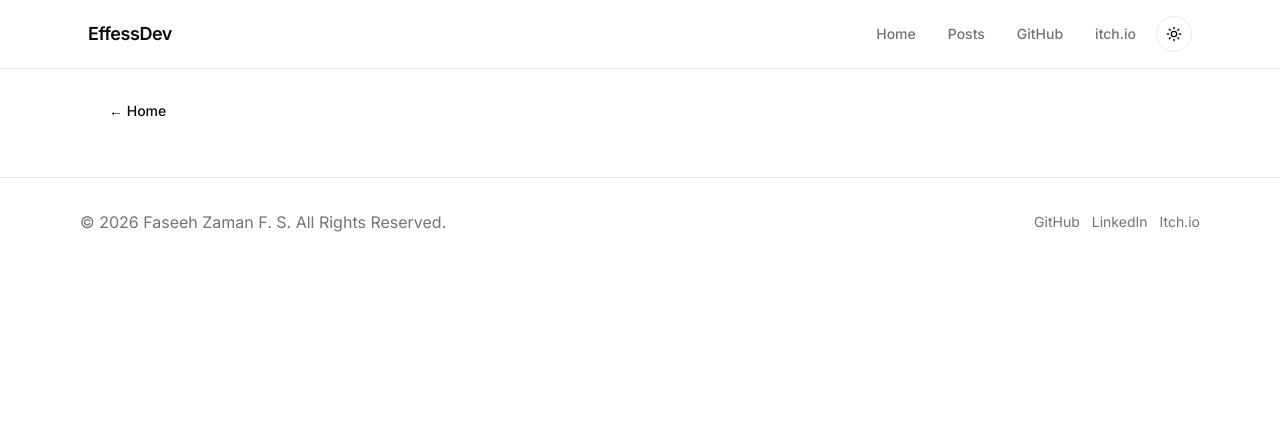
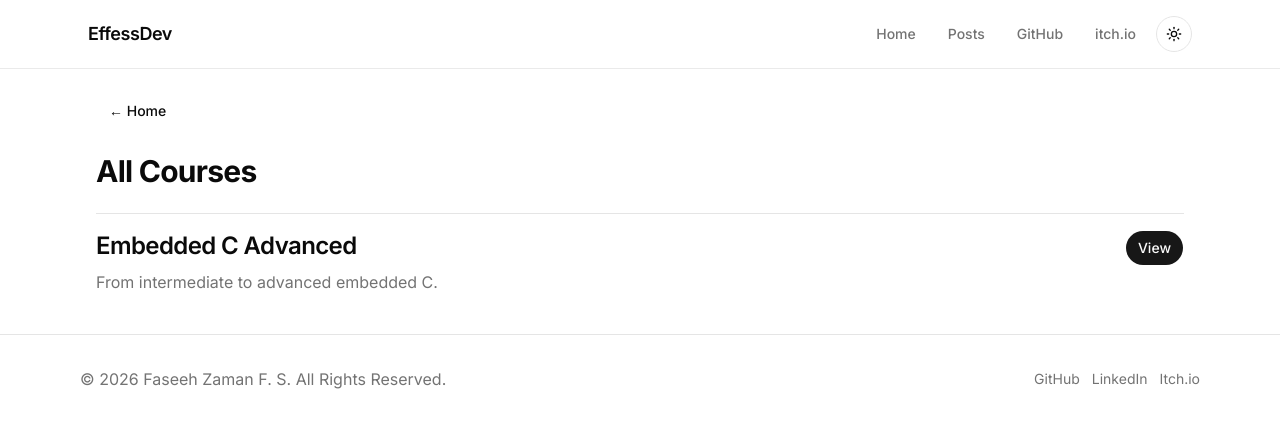
Before and after one commit to effessdev/effessdev.github.io, a Next.js app: page /courses in a window 1280 px wide. Shown: the top 428 px of the page. Built offline with nearby package versions, Linux system fonts and the light colour scheme.

Commit message:
courses page

```diff
--- a/src/app/courses/page.tsx
+++ b/src/app/courses/page.tsx
@@ -1,9 +1,38 @@
 import TopNav from "@/components/layout/top-nav";
+import { buttonVariants } from "@/components/ui/button";
+import { getAllCourses } from "@/lib/courses";
+import Link from "next/link";
 
 export default function CoursesPage() {
+  const courses = getAllCourses();
+
   return (
     <>
       <TopNav backLabel="Home" backHref="/" />
+      <h1 className="text-3xl font-bold tracking-tight">All Courses</h1>
+      <div className="space-y-4 pt-6">
+        {courses.map((course) => (
+          <div
+            key={course.id}
+            className="flex flex-col sm:flex-row gap-4 border-t w-full justify-between py-4"
+          >
+            <div>
+              <h2 className="text-2xl mb-2 font-semibold tracking-tight">
+                {course.title}
+              </h2>
+              <p className="text-base text-muted-foreground">
+                {course.description}
+              </p>
+            </div>
+            <Link
+              href={`/courses/${course.id}`}
+              className={buttonVariants({ variant: "default" })}
+            >
+              View
+            </Link>
+          </div>
+        ))}
+      </div>
     </>
   );
 }
```
Also changed, not shown: src/components/ui/button.tsx (+7 -7 lines).
